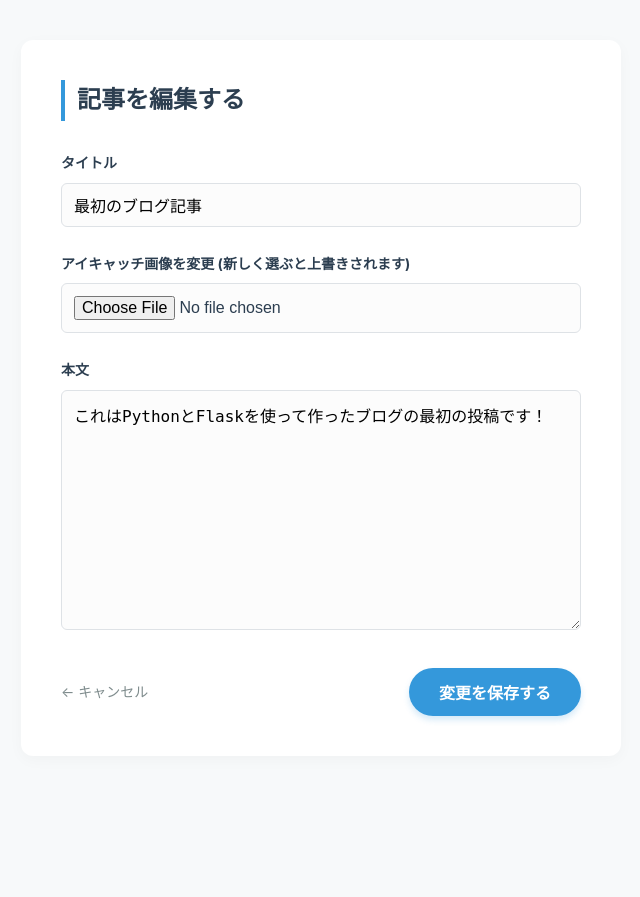
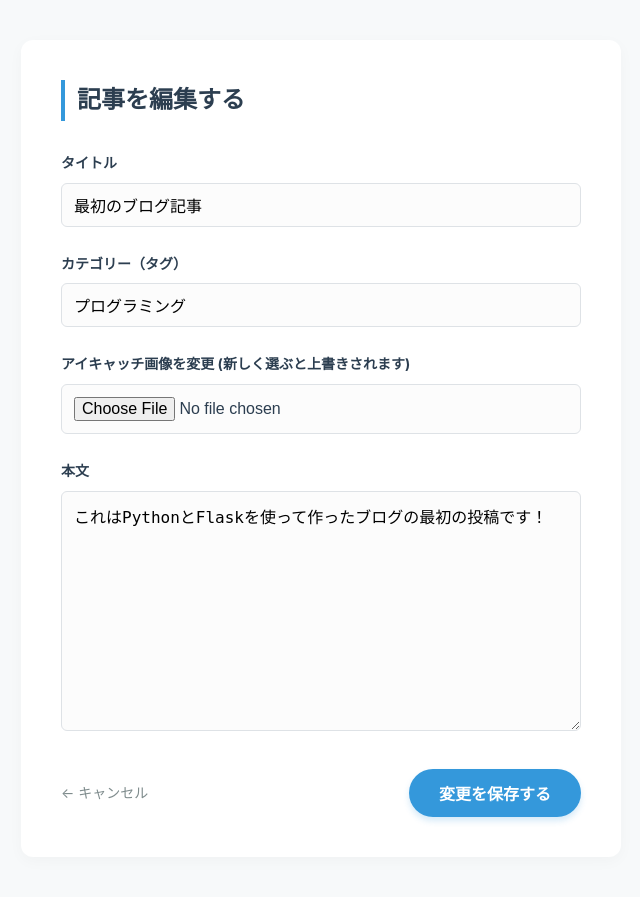
Before and after one commit to fumioMatsunari/myGeminiBlog, a Flask app: page /post/edit/1 in a window 1280 px wide. Shown: the whole page, without its empty margins (319-959 px from the left). Before the commit the page ends 720 px from the top, so only its background shows below. Run offline with Flask 3, Linux system fonts and the light colour scheme.

Commit message:
削除機能と編集時のカテゴリーバグを修正

```diff
--- a/app.py
+++ b/app.py
@@ -26,7 +26,7 @@ def load_data():
                 "content": "これはPythonとFlaskを使って作ったブログの最初の投稿です！",
                 "date": datetime.now().strftime("%Y-%m-%d %H:%M"),
                 "image": None,
-                "category": "プログラミング",  # 👇 初期データにカテゴリーを追加
+                "category": "プログラミング",
                 "comments": []
             }
         ]
@@ -41,11 +41,9 @@ def save_data(data):
 @app.route('/')
 def home():
     posts = load_data()
-    # 絞り込み用のカテゴリーが指定されているかチェック
     selected_category = request.args.get('category')
 
     if selected_category:
-        # 選ばれたカテゴリーの記事だけを抽出
         posts = [p for p in posts if p.get('category') == selected_category]
 
     return render_template('index.html', posts=reversed(posts), selected_category=selected_category)
@@ -55,7 +53,9 @@ def new_post():
     if request.method == 'POST':
         title = request.form['title']
         content = request.form['content']
-        category = request.form.get('category', '未分類')  # 👇 カテゴリーを取得
+        category = request.form.get('category', '未分類')
+        if not category.strip():
+            category = '未分類'
 
         file = request.files.get('image')
         image_filename = None
@@ -75,7 +75,7 @@ def new_post():
                 "content": content,
                 "date": datetime.now().strftime("%Y-%m-%d %H:%M"),
                 "image": image_filename,
-                "category": category,  # 👇 保存データに追加
+                "category": category,
                 "comments": []
             })
             save_data(posts)
@@ -93,7 +93,9 @@ def edit_post(post_id):
     if request.method == 'POST':
         title = request.form['title']
         content = request.form['content']
-        category = request.form.get('category', '未分類')  # 👇 編集時も取得
+        category = request.form.get('category', '未分類')  # ⚠️変更：フォームからカテゴリーを取得
+        if not category.strip():
+            category = '未分類'
 
         file = request.files.get('image')
         if file and file.filename != '' and allowed_file(file.filename):
@@ -105,7 +107,7 @@ def edit_post(post_id):
         if title and content:
             post['title'] = title
             post['content'] = content
-            post['category'] = category  # 👇 編集内容を反映
+            post['category'] = category  # ⚠️変更：カテゴリーを更新
             post['date'] = datetime.now().strftime("%Y-%m-%d %H:%M") + " (編集済)"
 
             for i, p in enumerate(posts):
@@ -116,6 +118,15 @@ def edit_post(post_id):
             return redirect(url_for('home'))
 
     return render_template('edit_post.html', post=post)
+
+# 👇 【新機能】記事を削除するルート
+@app.route('/post/delete/<int:post_id>', methods=['POST'])
+def delete_post(post_id):
+    posts = load_data()
+    # 該当の記事を除外した新しいリストを作る
+    posts = [p for p in posts if p['id'] != post_id]
+    save_data(posts)
+    return redirect(url_for('home'))
 
 @app.route('/post/<int:post_id>/comment', methods=['POST'])
 def add_comment(post_id):
--- a/templates/edit_post.html
+++ b/templates/edit_post.html
@@ -9,114 +9,24 @@
             --bg-color: #f7f9fa;
             --card-bg: #ffffff;
             --text-main: #2c3e50;
-            --accent-color: #3498db; /* 編集画面はスマートなブルー */
+            --accent-color: #3498db;
             --focus-color: #3498db;
         }
-
-        body {
-            font-family: -apple-system, BlinkMacSystemFont, "Segoe UI", Roboto, sans-serif;
-            background-color: var(--bg-color);
-            color: var(--text-main);
-            line-height: 1.7;
-            margin: 0;
-            padding: 0;
-        }
-
-        .container {
-            max-width: 600px;
-            margin: 0 auto;
-            padding: 40px 20px;
-        }
-
-        .form-card {
-            background: var(--card-bg);
-            border-radius: 12px;
-            padding: 40px;
-            box-shadow: 0 4px 15px rgba(0, 0, 0, 0.03);
-        }
-
-        h1 {
-            font-size: 24px;
-            margin-top: 0;
-            margin-bottom: 30px;
-            border-left: 4px solid var(--accent-color);
-            padding-left: 12px;
-        }
-
-        .form-group {
-            margin-bottom: 25px;
-        }
-
-        label {
-            display: block;
-            margin-bottom: 8px;
-            font-weight: bold;
-            font-size: 14px;
-        }
-
-        input[type="text"], textarea, input[type="file"] {
-            width: 100%;
-            padding: 12px;
-            box-sizing: border-box;
-            border: 1px solid #dee2e6;
-            border-radius: 6px;
-            font-size: 16px;
-            background-color: #fcfcfc;
-            transition: border-color 0.2s, box-shadow 0.2s;
-        }
-
-        input[type="text"]:focus, textarea:focus {
-            outline: none;
-            border-color: var(--focus-color);
-            box-shadow: 0 0 0 3px rgba(52, 152, 219, 0.1);
-            background-color: #fff;
-        }
-
-        textarea {
-            height: 240px;
-            resize: vertical;
-        }
-
-        .current-image-info {
-            font-size: 13px;
-            color: #7f8c8d;
-            margin-top: 5px;
-        }
-
-        .actions {
-            display: flex;
-            justify-content: space-between;
-            align-items: center;
-            margin-top: 30px;
-        }
-
-        .btn-submit {
-            background-color: var(--accent-color);
-            color: white;
-            padding: 12px 30px;
-            border: none;
-            border-radius: 25px;
-            cursor: pointer;
-            font-size: 16px;
-            font-weight: bold;
-            box-shadow: 0 4px 6px rgba(52, 152, 219, 0.2);
-            transition: background-color 0.2s;
-        }
-
-        .btn-submit:hover {
-            background-color: #2980b9;
-        }
-
-        .back-link {
-            color: #7f8c8d;
-            text-decoration: none;
-            font-size: 14px;
-            transition: color 0.2s;
-        }
-
-        .back-link:hover {
-            color: #34495e;
-        }
+        body { font-family: -apple-system, BlinkMacSystemFont, "Segoe UI", Roboto, sans-serif; background-color: var(--bg-color); color: var(--text-main); line-height: 1.7; margin: 0; padding: 0; }
+        .container { max-width: 600px; margin: 0 auto; padding: 40px 20px; }
+        .form-card { background: var(--card-bg); border-radius: 12px; padding: 40px; box-shadow: 0 4px 15px rgba(0, 0, 0, 0.03); }
+        h1 { font-size: 24px; margin-top: 0; margin-bottom: 30px; border-left: 4px solid var(--accent-color); padding-left: 12px; }
+        .form-group { margin-bottom: 25px; }
+        label { display: block; margin-bottom: 8px; font-weight: bold; font-size: 14px; }
+        input[type="text"], textarea, input[type="file"] { width: 100%; padding: 12px; box-sizing: border-box; border: 1px solid #dee2e6; border-radius: 6px; font-size: 16px; background-color: #fcfcfc; transition: border-color 0.2s, box-shadow 0.2s; }
+        input[type="text"]:focus, textarea:focus { outline: none; border-color: var(--focus-color); box-shadow: 0 0 0 3px rgba(52, 152, 219, 0.1); background-color: #fff; }
+        textarea { height: 240px; resize: vertical; }
+        .current-image-info { font-size: 13px; color: #7f8c8d; margin-top: 5px; }
+        .actions { display: flex; justify-content: space-between; align-items: center; margin-top: 30px; }
+        .btn-submit { background-color: var(--accent-color); color: white; padding: 12px 30px; border: none; border-radius: 25px; cursor: pointer; font-size: 16px; font-weight: bold; box-shadow: 0 4px 6px rgba(52, 152, 219, 0.2); transition: background-color 0.2s; }
+        .btn-submit:hover { background-color: #2980b9; }
+        .back-link { color: #7f8c8d; text-decoration: none; font-size: 14px; }
+        .back-link:hover { color: #34495e; }
     </style>
 </head>
 <body>
@@ -128,6 +38,11 @@
                 <div class="form-group">
                     <label for="title">タイトル</label>
                     <input type="text" id="title" name="title" value="{{ post.title }}" required>
+                </div>
+
+                <div class="form-group">
+                    <label for="category">カテゴリー（タグ）</label>
+                    <input type="text" id="category" name="category" value="{{ post.category | default('未分類') }}">
                 </div>
 
                 <div class="form-group">
```
Also changed, not shown: templates/index.html (+16 -7 lines).
